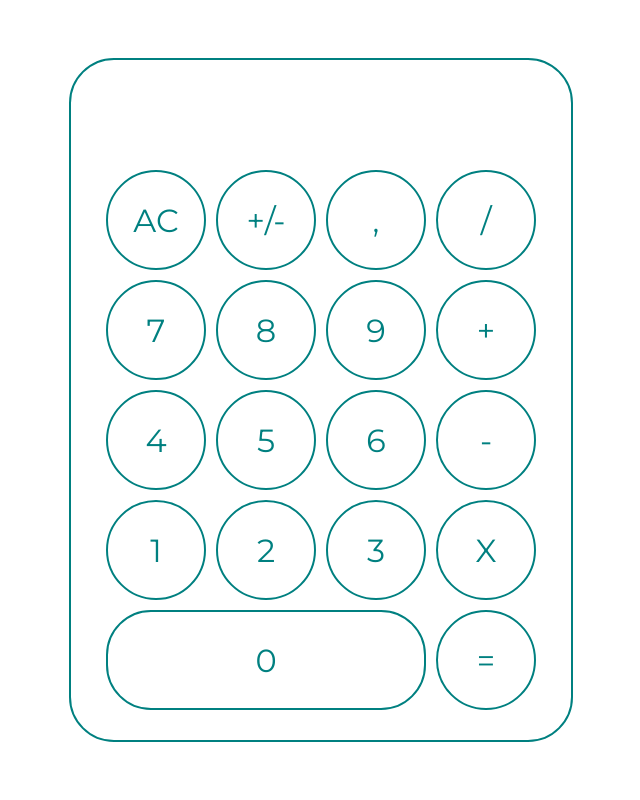
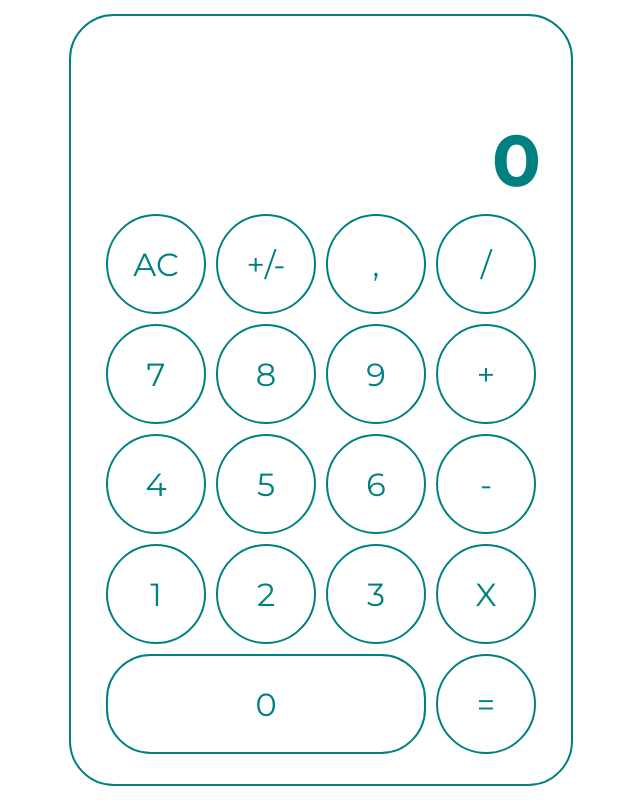
Before and after one commit to xant3r0/vuecalculator, a Vue app: page / in a window 1280 px wide. Shown: the whole page, without its empty margins (319-959 px from the left). Built offline with nearby package versions, Linux system fonts and the light colour scheme.

Commit message:
Fixed some bugs

```diff
--- a/src/App.vue
+++ b/src/App.vue
@@ -30,7 +30,7 @@
 export default {
   data() {
     return {
-    display:'',
+    display:'0',
     secondValue:"",
     v1:"",
     v2:"",
@@ -41,89 +41,129 @@ export default {
   methods: {
     addOnDisplay1(event) {
       event.preventDefault();
+      if(this.display !== "0") {
         this.display = this.display + 1;
+      } else {
+        this.display = "1";
+      }
     },
     addOnDisplay2(event) {
       event.preventDefault();
+      if(this.display !== "0") {
         this.display = this.display + 2;
+      } else {
+        this.display = "2";
+      }
     },
     addOnDisplay3(event) {
       event.preventDefault();
+      if(this.display !== "0") {
         this.display = this.display + 3;
+      } else {
+        this.display = "3";
+      }
     },
     addOnDisplay4(event) {
       event.preventDefault();
+      if(this.display !== "0") {
         this.display = this.display + 4;
+      } else {
+        this.display = "4";
+      }
     },
     addOnDisplay5(event) {
       event.preventDefault();
+      if(this.display !== "0") {
         this.display = this.display + 5;
+      } else {
+        this.display = "5";
+      }
     },
     addOnDisplay6(event) {
       event.preventDefault();
+      if(this.display !== "0") {
         this.display = this.display + 6;
+      } else {
+        this.display = "6";
+      }
     },
     addOnDisplay7(event) {
       event.preventDefault();
+      if(this.display !== "0") {
         this.display = this.display + 7;
+      } else {
+        this.display = "7";
+      }
     },
     addOnDisplay8(event) {
       event.preventDefault();
+      if(this.display !== "0") {
         this.display = this.display + 8;
+      } else {
+        this.display = "8";
+      }
     },
     addOnDisplay9(event) {
       event.preventDefault();
-      this.display = this.display + 9;
+      if(this.display !== "0") {
+        this.display = this.display + 9
+      } else {
+        this.display = "9";
+      }
     },
     addOnDisplay0(event) {
       event.preventDefault();
+      if(this.display !== "0") {
         this.display = this.display + 0;
+      } else {
+        this.display = "0";
+      }
     },
 
     //II cacat,das nub ,csf
     deleteFromScreen(event) {
       event.preventDefault();
-      this.display = '';
+      this.display = '0';
     },
     addNumbers(event) {
       event.preventDefault();
       this.plus++;
-      if(this.display === '') {
+      if(this.display === '0') {
         this.secondValue = 0;
       } else {
         this.secondValue = this.display;
       }
-      this.display = '';
+      this.display = '0';
     },
     downNumbers(event) {
       event.preventDefault();
       this.minus++;
-      if(this.display === '') {
+      if(this.display === '0') {
         this.secondValue = 0;
       } else {
         this.secondValue = this.display;
       }
-      this.display = '';
+      this.display = '0';
     },
     multNumbers(event) {
       event.preventDefault();
       this.plus = -1;
-      if(this.display === '') {
+      if(this.display === '0') {
         this.secondValue = 0;
       } else {
         this.secondValue = this.display;
       }
-      this.display = '';
+      this.display = '0';
     },
     divNumbers(event) {
       event.preventDefault();
       this.plus = -2;
-      if(this.display === '') {
+      if(this.display === '0') {
         this.secondValue = 0;
       } else {
         this.secondValue = this.display;
       }
-      this.display = '';
+      this.display = '0';
     },
     Equal(event) {
       event.preventDefault();
@@ -134,6 +174,9 @@ export default {
           this.display = this.v2 + this.v1;
           this.plus = 0;
           this.minus = 0;
+          this.secondValue = '0';
+          this.v1 = '0';
+          this.v2 = '0';
           break;
         case 0:
           this.v1 = parseFloat(this.display);
@@ -141,6 +184,9 @@ export default {
           this.display = this.v2 - this.v1;
           this.plus = 0;
           this.minus = 0;
+          this.secondValue = '0';
+          this.v1 = '0';
+          this.v2 = '0';
           break;
         case -1:
           this.v1 = parseFloat(this.display);
@@ -148,6 +194,9 @@ export default {
           this.display = this.v2 * this.v1;
           this.plus = 0;
           this.minus = 0;
+          this.secondValue = '0';
+          this.v1 = '0';
+          this.v2 = '0';
           break;
         case - 2:
           this.v1 = parseFloat(this.display);
@@ -155,6 +204,9 @@ export default {
           this.display = this.v2 / this.v1;
           this.plus = 0;
           this.minus = 0;
+          this.secondValue = '0';
+          this.v1 = '0';
+          this.v2 = '0';
           break;
       }
     },
@@ -165,7 +217,9 @@ export default {
     },
     addComma(event) {
       event.preventDefault();
-      this.display = this.display + ".";
+      if(this.display[this.display.length - 1] !== '.') {
+        this.display = this.display + '.';
+      }
     }
   }
 }
```
Lines whose indentation alone changed are shown as unchanged.
